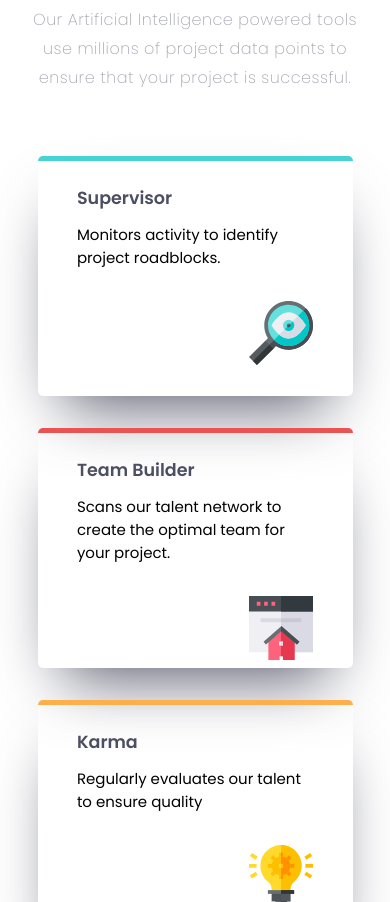
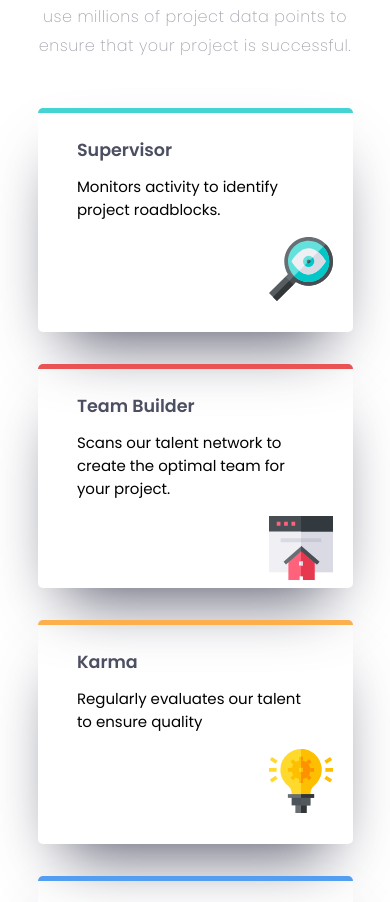
Before and after one commit to Johnny416/Four-card-feature-section, a plain HTML site: page index.html in a window 390 px wide. Shown: the part 176-1078 px from the top of the page. Drawn offline with Linux system fonts and the light colour scheme.

Commit message:
Add files via upload

```diff
--- a/index.html
+++ b/index.html
@@ -35,11 +35,7 @@
             <div class="box-container">
               <h3>Supervisor</h3>
               <p>Monitors activity to identify project roadblocks.</p>
-              <img
-                align="right"
-                src="./images/icon-supervisor.svg"
-                alt="supervisor-icon"
-              />
+              <img src="./images/icon-supervisor.svg" alt="supervisor-icon" />
             </div>
           </div>
         </div>
@@ -52,7 +48,6 @@
                 project.
               </p>
               <img
-                align="right"
                 src="./images/icon-team-builder.svg"
                 alt="team-builder-icon"
               />
@@ -62,11 +57,7 @@
             <div class="box-container">
               <h3>Karma</h3>
               <p>Regularly evaluates our talent to ensure quality</p>
-              <img
-                align="right"
-                src="./images/icon-karma.svg"
-                alt="karma-icon"
-              />
+              <img src="./images/icon-karma.svg" alt="karma-icon" />
             </div>
           </div>
         </div>
@@ -78,11 +69,7 @@
                 Uses data from past projects to provide better delivery
                 estimates
               </p>
-              <img
-                align="right"
-                src="./images/icon-calculator.svg"
-                alt="calculator-icon"
-              />
+              <img src="./images/icon-calculator.svg" alt="calculator-icon" />
             </div>
           </div>
         </div>
--- a/style/style.css
+++ b/style/style.css
@@ -24,13 +24,13 @@ body {
   max-width: 600px;
   margin: auto;
   text-align: center;
-  margin-top: 5rem;
+  margin-top: 3rem;
   letter-spacing: 0.03rem;
 }
 
 #main-header h1 {
   color: hsl(234, 12%, 34%);
-  font-size: 3rem;
+  font-size: 2rem;
 }
 
 #main-header p {
@@ -41,7 +41,7 @@ body {
 
 /* Showcase */
 #showcase {
-  margin-top: 4rem;
+  margin-top: 3rem;
   display: grid;
   grid-template-columns: 1fr 1fr 1fr;
   align-items: center;
@@ -49,7 +49,7 @@ body {
 
 .box {
   width: 85%;
-  height: 15rem;
+  height: 14rem;
   border-radius: 5px;
   margin: auto;
   box-shadow: 0px 32px 64px -25px hsl(234, 12%, 34%);
@@ -65,9 +65,8 @@ body {
   color: hsl(234, 12%, 34%);
 }
 
-.box img {
-  margin-top: 2rem;
-  text-align: right;
+.box .box-container img {
+  margin: 2rem 0 0 14rem;
 }
 
 #supervisor-box {
@@ -84,9 +83,39 @@ body {
   border-top: 5px solid hsl(212, 86%, 64%);
 }
 
+@media (max-width: 1024px) {
+  .box .box-container img {
+    margin: 1rem 0 0 10rem;
+  }
+}
+
+@media (max-width: 768px) {
+  .container {
+    width: 625px;
+    margin: auto;
+  }
+
+  #showcase {
+    display: block;
+  }
+
+  #showcase .box {
+    margin-bottom: 2rem;
+  }
+
+  .box {
+    width: 90%;
+  }
+
+  .box .box-container img {
+    margin: 1.5rem 0 0 23rem;
+  }
+}
+
 @media (max-width: 425px) {
   .container {
     max-width: 350px;
+    margin: auto;
   }
 
   #main-header h1 {
@@ -108,4 +137,14 @@ body {
   .box {
     width: 90%;
   }
+
+  .box .box-container img {
+    margin: 1rem 0 0 12rem;
+  }
 }
+
+@media (max-width: 340px) {
+  .box .box-container img {
+    margin: 1rem 0 0 10rem;
+  }
+}
```
